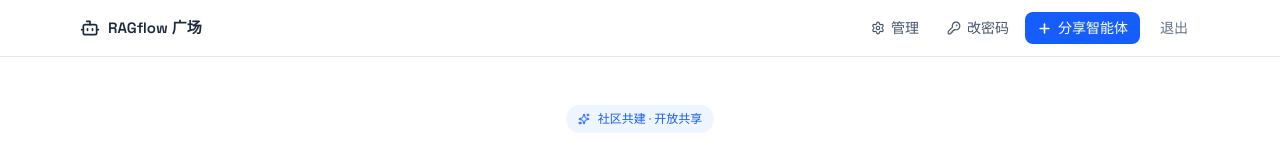
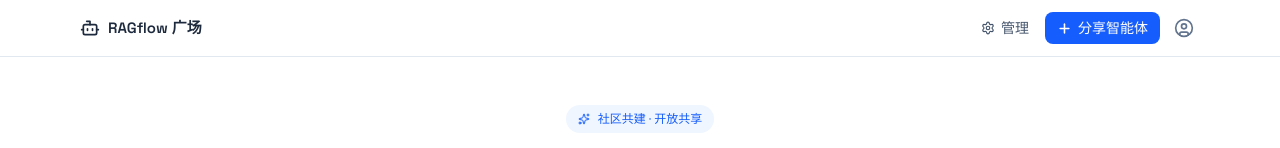
Before and after one commit to lzb16/ragflow-agent-web, a React (Vite) app in the folder frontend/: page / in a window 1280 px wide. Shown: the top 148 px of the page. Built offline with nearby package versions, Linux system fonts and the light colour scheme; no server answers; sample sign-in values are in the browser's storage.

Commit message:
refactor: Navbar 用户操作改为头像下拉菜单，含修改密码和退出登录

```diff
--- a/frontend/src/components/Navbar.tsx
+++ b/frontend/src/components/Navbar.tsx
@@ -1,9 +1,22 @@
+import { useState, useRef, useEffect } from 'react'
 import { Link } from 'react-router-dom'
-import { Bot, Plus, Settings, KeyRound } from 'lucide-react'
+import { Bot, Plus, Settings, KeyRound, LogOut, UserCircle } from 'lucide-react'
 
 export default function Navbar() {
   const token = localStorage.getItem('token')
   const isAdmin = localStorage.getItem('is_admin') === 'true'
+  const [menuOpen, setMenuOpen] = useState(false)
+  const menuRef = useRef<HTMLDivElement>(null)
+
+  useEffect(() => {
+    function handleClickOutside(e: MouseEvent) {
+      if (menuRef.current && !menuRef.current.contains(e.target as Node)) {
+        setMenuOpen(false)
+      }
+    }
+    document.addEventListener('mousedown', handleClickOutside)
+    return () => document.removeEventListener('mousedown', handleClickOutside)
+  }, [])
 
   function handleLogout() {
     localStorage.removeItem('token')
@@ -29,21 +42,38 @@ export default function Navbar() {
                   管理
                 </Link>
               )}
-              <Link to="/change-password"
-                className="flex items-center gap-1.5 text-sm text-slate-600 hover:text-slate-900 px-3 py-1.5 rounded-lg hover:bg-slate-100 transition-colors">
-                <KeyRound size={14} />
-                改密码
-              </Link>
               <Link to="/submit"
                 className="flex items-center gap-1.5 bg-blue-600 text-white px-3 py-1.5 rounded-lg text-sm font-medium hover:bg-blue-700 transition-colors">
                 <Plus size={15} strokeWidth={2.5} />
                 分享智能体
               </Link>
-              <button
-                onClick={handleLogout}
-                className="text-sm text-slate-500 hover:text-slate-700 px-3 py-1.5 rounded-lg hover:bg-slate-100 transition-colors ml-1 cursor-pointer">
-                退出
-              </button>
+
+              {/* 用户菜单 */}
+              <div className="relative ml-1" ref={menuRef}>
+                <button
+                  onClick={() => setMenuOpen(v => !v)}
+                  className="flex items-center justify-center w-8 h-8 rounded-full text-slate-500 hover:text-slate-700 hover:bg-slate-100 transition-colors cursor-pointer">
+                  <UserCircle size={20} />
+                </button>
+                {menuOpen && (
+                  <div className="absolute right-0 top-10 w-36 bg-white border border-slate-200 rounded-xl shadow-md py-1 z-50">
+                    <Link
+                      to="/change-password"
+                      onClick={() => setMenuOpen(false)}
+                      className="flex items-center gap-2 px-3 py-2 text-sm text-slate-600 hover:bg-slate-50 hover:text-slate-900 transition-colors">
+                      <KeyRound size={14} />
+                      修改密码
+                    </Link>
+                    <div className="h-px bg-slate-100 mx-2 my-1" />
+                    <button
+                      onClick={handleLogout}
+                      className="w-full flex items-center gap-2 px-3 py-2 text-sm text-slate-600 hover:bg-slate-50 hover:text-red-600 transition-colors cursor-pointer">
+                      <LogOut size={14} />
+                      退出登录
+                    </button>
+                  </div>
+                )}
+              </div>
             </>
           ) : (
             <>
```
